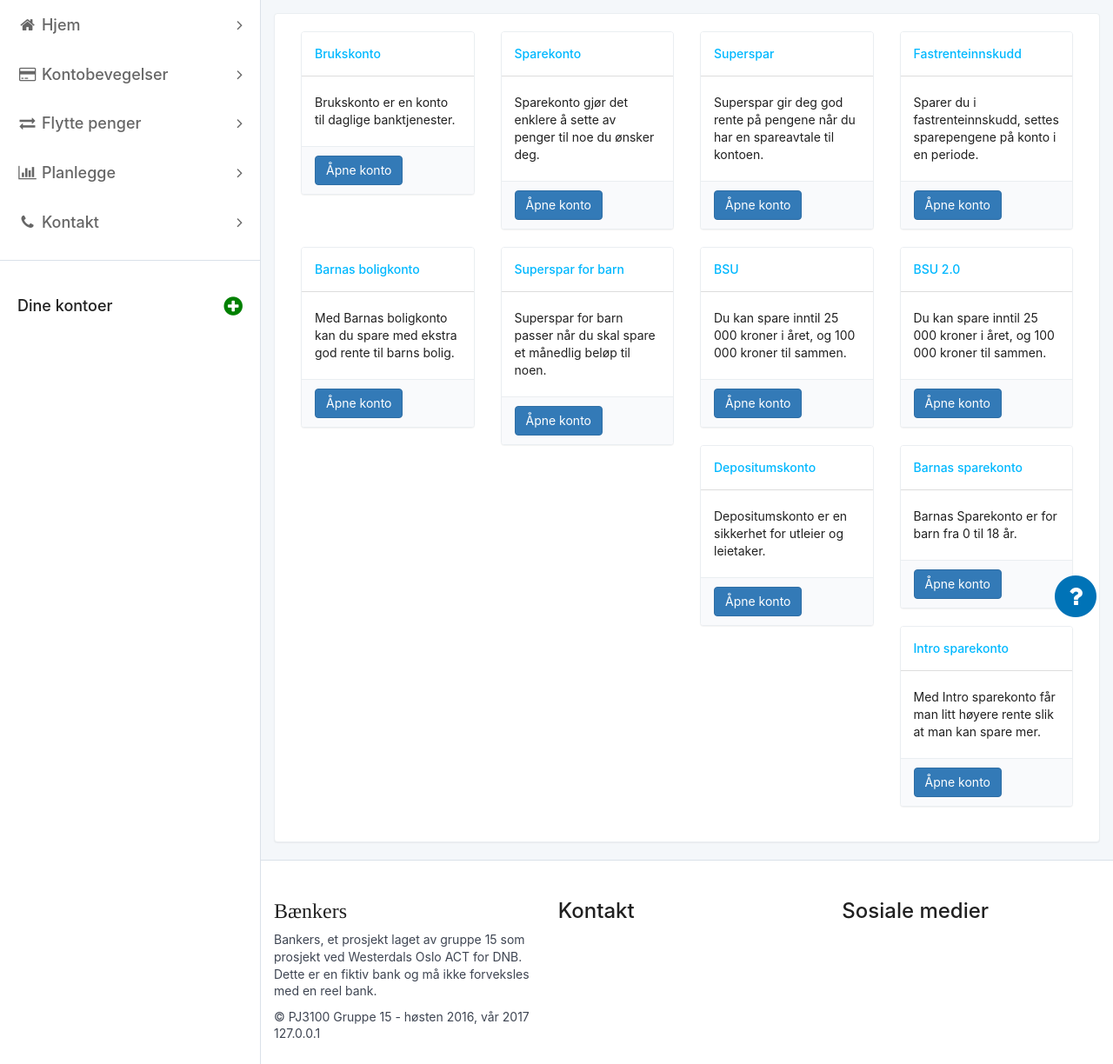
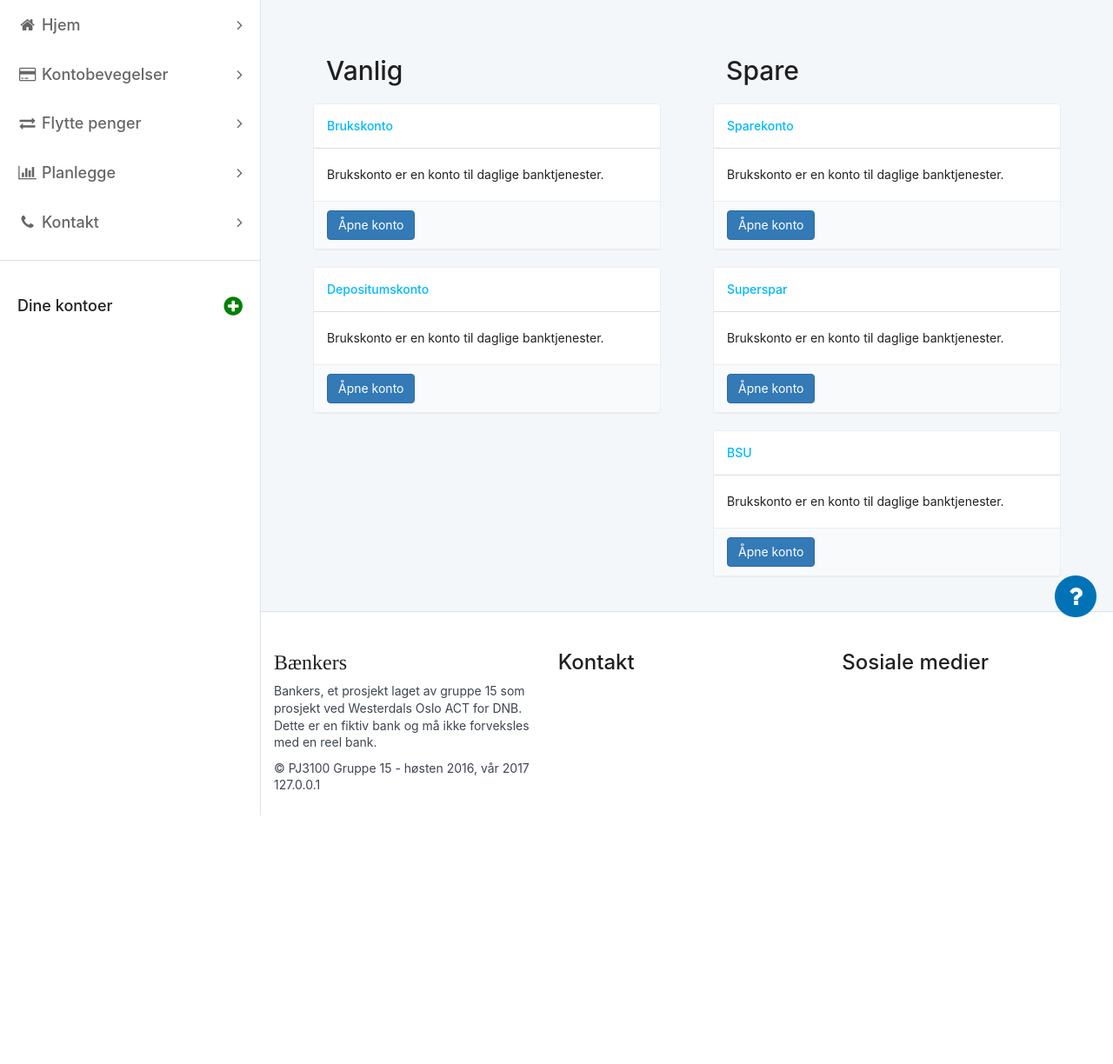
Before and after one commit to MathiasOki/Bankers, a PHP site: page /addAccountOverview.php in a window 1280 px wide. Shown: the part 70-1294 px from the top of the page at 87% size. After the commit the page ends 1008 px from the top, so only its background shows below. Run offline with PHP 8.4, Linux system fonts and the light colour scheme; the visitor is signed in with stand-in values (Sample User, id 1); data that the repository does not hold is empty; some web fonts are replaced.

Commit message:
Worked more on addAccount

```diff
--- a/addAccountOverview.php
+++ b/addAccountOverview.php
@@ -28,11 +28,14 @@
 	<div class="right-side container-fluid content-padding">
 		<div class="row">
 			<div class="col-md-12">
-				<div class="panel panel-default">
 					<div class="panel-body">
 						<form>
 							<row>
-								<div class="col-md-3">
+								<div class="col-md-6">
+									<div class="col-md-12">
+										<div class="panel-heading">
+											<h2>Vanlig</h2>
+										</div>
 										<div class="panel panel-default">
 											<div class="panel-heading">
 												Brukskonto
@@ -45,143 +48,66 @@
 											</div>
 										</div>
 									</div>
-								<div class="col-md-3">
+									<div class="col-md-12">
 										<div class="panel panel-default">
 											<div class="panel-heading">
-											Sparekonto
+												Depositumskonto
 											</div>
 											<div class="panel-body">
-											Sparekonto gjør det enklere å sette av penger til noe du ønsker deg.
+												Brukskonto er en konto til daglige banktjenester.
 											</div>
 											<div class="panel-footer">
 												<button type="submit" class="btn btn-primary">Åpne konto</button>
 											</div>
 										</div>
 									</div>
-								<div class="col-md-3">
+								</div>
+								<div class="col-md-6">
+									<div class="col-md-12">
+										<div class="panel-heading">
+											<h2>Spare</h2>
+										</div>
 										<div class="panel panel-default">
 											<div class="panel-heading">
-											Superspar
+												Sparekonto
 											</div>
 											<div class="panel-body">
-											Superspar gir deg god rente på pengene når du har en spareavtale til kontoen.
+												Brukskonto er en konto til daglige banktjenester.
 											</div>
 											<div class="panel-footer">
 												<button type="submit" class="btn btn-primary">Åpne konto</button>
 											</div>
 										</div>
 									</div>
-								<div class="col-md-3">
+									<div class="col-md-12">
 										<div class="panel panel-default">
 											<div class="panel-heading">
-											Fastrenteinnskudd
+												Superspar
 											</div>
 											<div class="panel-body">
-											Sparer du i fastrenteinnskudd, settes sparepengene på konto i en periode.
+												Brukskonto er en konto til daglige banktjenester.
 											</div>
 											<div class="panel-footer">
 												<button type="submit" class="btn btn-primary">Åpne konto</button>
 											</div>
 										</div>
 									</div>
-							</row>
-							<row>
-								<div class="col-md-3">
+									<div class="col-md-12">
 										<div class="panel panel-default">
 											<div class="panel-heading">
-											Barnas boligkonto
+												BSU
 											</div>
 											<div class="panel-body">
-											Med Barnas boligkonto kan du spare med ekstra god rente til barns bolig.
+												Brukskonto er en konto til daglige banktjenester.
 											</div>
 											<div class="panel-footer">
 												<button type="submit" class="btn btn-primary">Åpne konto</button>
 											</div>
 										</div>
 									</div>
-								<div class="col-md-3">
-									<div class="panel panel-default">
-										<div class="panel-heading">
-											Superspar for barn
-										</div>
-										<div class="panel-body">
-											Superspar for barn passer når du skal spare et månedlig beløp til noen.
-										</div>
-										<div class="panel-footer">
-											<button type="submit" class="btn btn-primary">Åpne konto</button>
-										</div>
-									</div>
-								</div>
-								<div class="col-md-3">
-									<div class="panel panel-default">
-										<div class="panel-heading">
-											BSU
-										</div>
-										<div class="panel-body">
-											Du kan spare inntil 25 000 kroner i året, og 100 000 kroner til sammen.
-										</div>
-										<div class="panel-footer">
-											<button type="submit" class="btn btn-primary">Åpne konto</button>
-										</div>
-									</div>
-								</div>
-								<div class="col-md-3">
-									<div class="panel panel-default">
-										<div class="panel-heading">
-											BSU 2.0
-										</div>
-										<div class="panel-body">
-											Du kan spare inntil 25 000 kroner i året, og 100 000 kroner til sammen.
-										</div>
-										<div class="panel-footer">
-											<button type="submit" class="btn btn-primary">Åpne konto</button>
-										</div>
-									</div>
-								</div>
-							</row>
-							<row>
-								<div class="col-md-3">
-									<div class="panel panel-default">
-										<div class="panel-heading">
-											Depositumskonto
-										</div>
-										<div class="panel-body">
-											Depositumskonto er en sikkerhet for utleier og leietaker.
-										</div>
-										<div class="panel-footer">
-											<button type="submit" class="btn btn-primary">Åpne konto</button>
-										</div>
-									</div>
-								</div>
-								<div class="col-md-3">
-									<div class="panel panel-default">
-										<div class="panel-heading">
-											Barnas sparekonto
-										</div>
-										<div class="panel-body">
-											Barnas Sparekonto er for barn fra 0 til 18 år.
-										</div>
-										<div class="panel-footer">
-											<button type="submit" class="btn btn-primary">Åpne konto</button>
-										</div>
-									</div>
-								</div>
-								<div class="col-md-3">
-									<div class="panel panel-default">
-										<div class="panel-heading">
-											Intro sparekonto
-										</div>
-										<div class="panel-body">
-											Med Intro sparekonto får man litt høyere rente slik at man kan spare mer.
-										</div>
-										<div class="panel-footer">
-											<button type="submit" class="btn btn-primary">Åpne konto</button>
-										</div>
-									</div>
 								</div>
 							</row>
 						</form>
-					</div>
 					</div>
 			</div>
 		</div><!-- /row -->
```
Also changed, not shown: assets/common/img/sparegris.png (added). Lines whose indentation alone changed are shown as unchanged.
